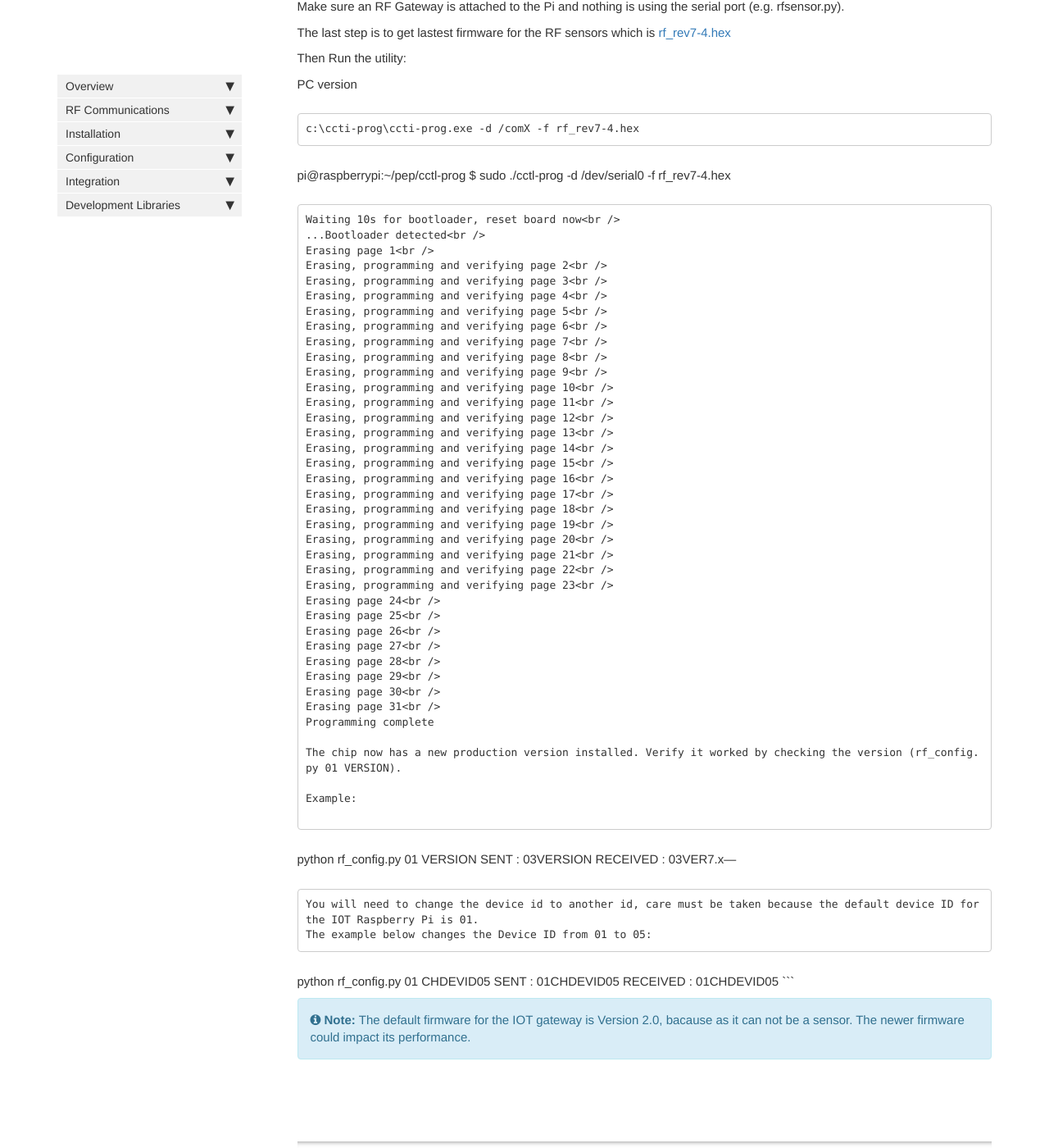
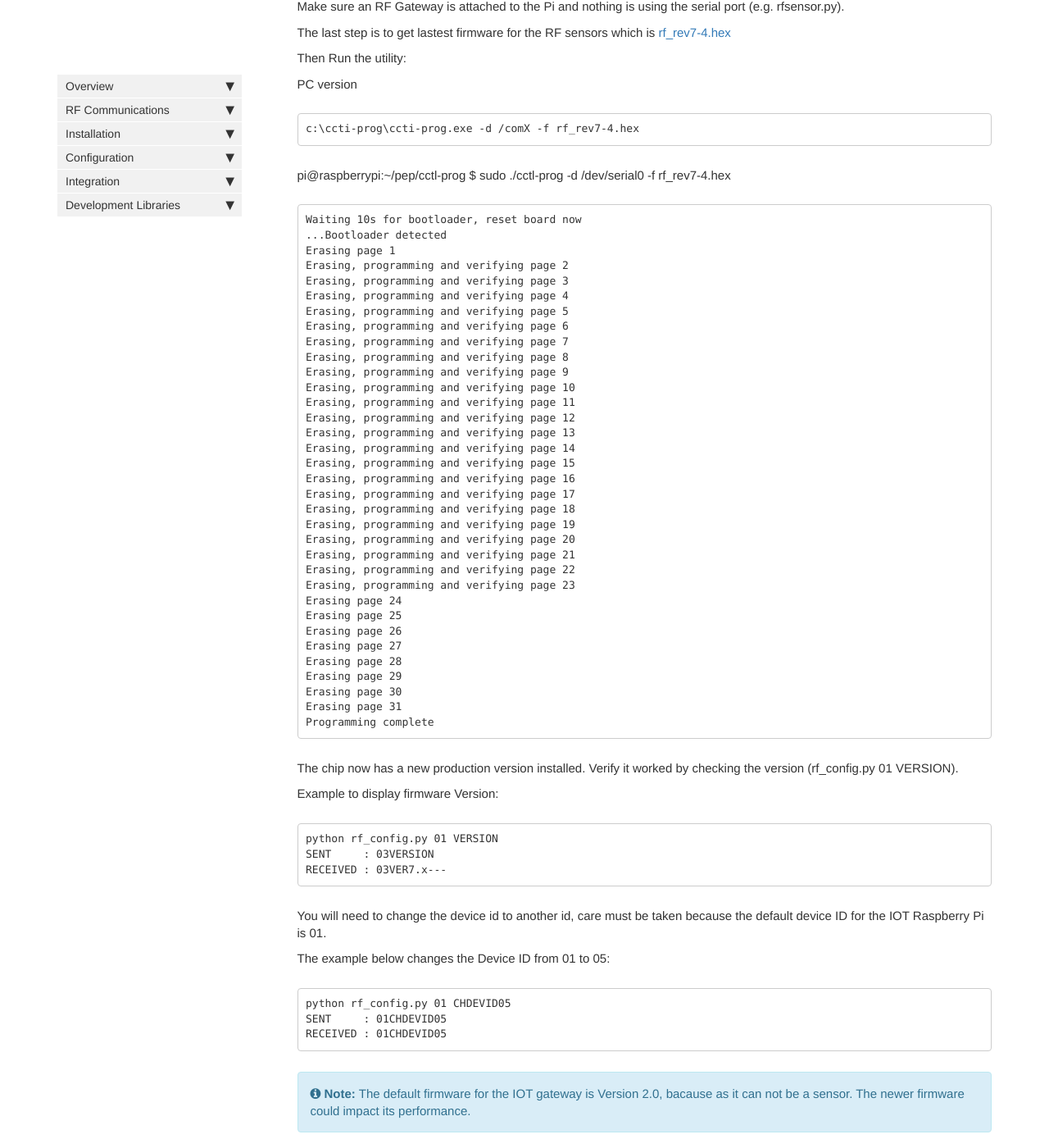
Before and after one commit to JemRF/RF-Documentation, a Jekyll site: the page built from pages/mydoc/programming_rf_devices.md, in a window 1280 px wide and 1400 px high, scrolled down 471 px. Shown: the whole window at 82% size. Built offline with Jekyll 4.4.1, drawn with Linux system fonts in a browser that asks for light colours; comment, search, counter and statistics services are not loaded.

Commit message:
JD-6 #comment clean up from accdental frame,  need git repo for objects to finish #inwork

````diff
--- a/pages/mydoc/programming_rf_devices.md
+++ b/pages/mydoc/programming_rf_devices.md
@@ -32,44 +32,45 @@ c:\ccti-prog\ccti-prog.exe -d /comX -f rf_rev7-4.hex
 ```
 pi@raspberrypi:~/pep/cctl-prog $ sudo ./cctl-prog  -d /dev/serial0 -f rf_rev7-4.hex
 ```
-Waiting 10s for bootloader, reset board now<br />
-...Bootloader detected<br />
-Erasing page 1<br />
-Erasing, programming and verifying page 2<br />
-Erasing, programming and verifying page 3<br />
-Erasing, programming and verifying page 4<br />
-Erasing, programming and verifying page 5<br />
-Erasing, programming and verifying page 6<br />
-Erasing, programming and verifying page 7<br />
-Erasing, programming and verifying page 8<br />
-Erasing, programming and verifying page 9<br />
-Erasing, programming and verifying page 10<br />
-Erasing, programming and verifying page 11<br />
-Erasing, programming and verifying page 12<br />
-Erasing, programming and verifying page 13<br />
-Erasing, programming and verifying page 14<br />
-Erasing, programming and verifying page 15<br />
-Erasing, programming and verifying page 16<br />
-Erasing, programming and verifying page 17<br />
-Erasing, programming and verifying page 18<br />
-Erasing, programming and verifying page 19<br />
-Erasing, programming and verifying page 20<br />
-Erasing, programming and verifying page 21<br />
-Erasing, programming and verifying page 22<br />
-Erasing, programming and verifying page 23<br />
-Erasing page 24<br />
-Erasing page 25<br />
-Erasing page 26<br />
-Erasing page 27<br />
-Erasing page 28<br />
-Erasing page 29<br />
-Erasing page 30<br />
-Erasing page 31<br />
+Waiting 10s for bootloader, reset board now
+...Bootloader detected
+Erasing page 1
+Erasing, programming and verifying page 2
+Erasing, programming and verifying page 3
+Erasing, programming and verifying page 4
+Erasing, programming and verifying page 5
+Erasing, programming and verifying page 6
+Erasing, programming and verifying page 7
+Erasing, programming and verifying page 8
+Erasing, programming and verifying page 9
+Erasing, programming and verifying page 10
+Erasing, programming and verifying page 11
+Erasing, programming and verifying page 12
+Erasing, programming and verifying page 13
+Erasing, programming and verifying page 14
+Erasing, programming and verifying page 15
+Erasing, programming and verifying page 16
+Erasing, programming and verifying page 17
+Erasing, programming and verifying page 18
+Erasing, programming and verifying page 19
+Erasing, programming and verifying page 20
+Erasing, programming and verifying page 21
+Erasing, programming and verifying page 22
+Erasing, programming and verifying page 23
+Erasing page 24
+Erasing page 25
+Erasing page 26
+Erasing page 27
+Erasing page 28
+Erasing page 29
+Erasing page 30
+Erasing page 31
 Programming complete
+```
 
 The chip now has a new production version installed. Verify it worked by checking the version (rf_config.py 01 VERSION).
 
-Example:
+Example to display firmware Version:
 
 ```
 python rf_config.py 01 VERSION
@@ -77,6 +78,7 @@ SENT     : 03VERSION
 RECEIVED : 03VER7.x---
 ```
 You will need to change the device id to another id, care must be taken because the default device ID for the IOT Raspberry Pi is 01.
+
 The example below changes the Device ID from 01 to 05:
 ```
 python rf_config.py 01 CHDEVID05
````
